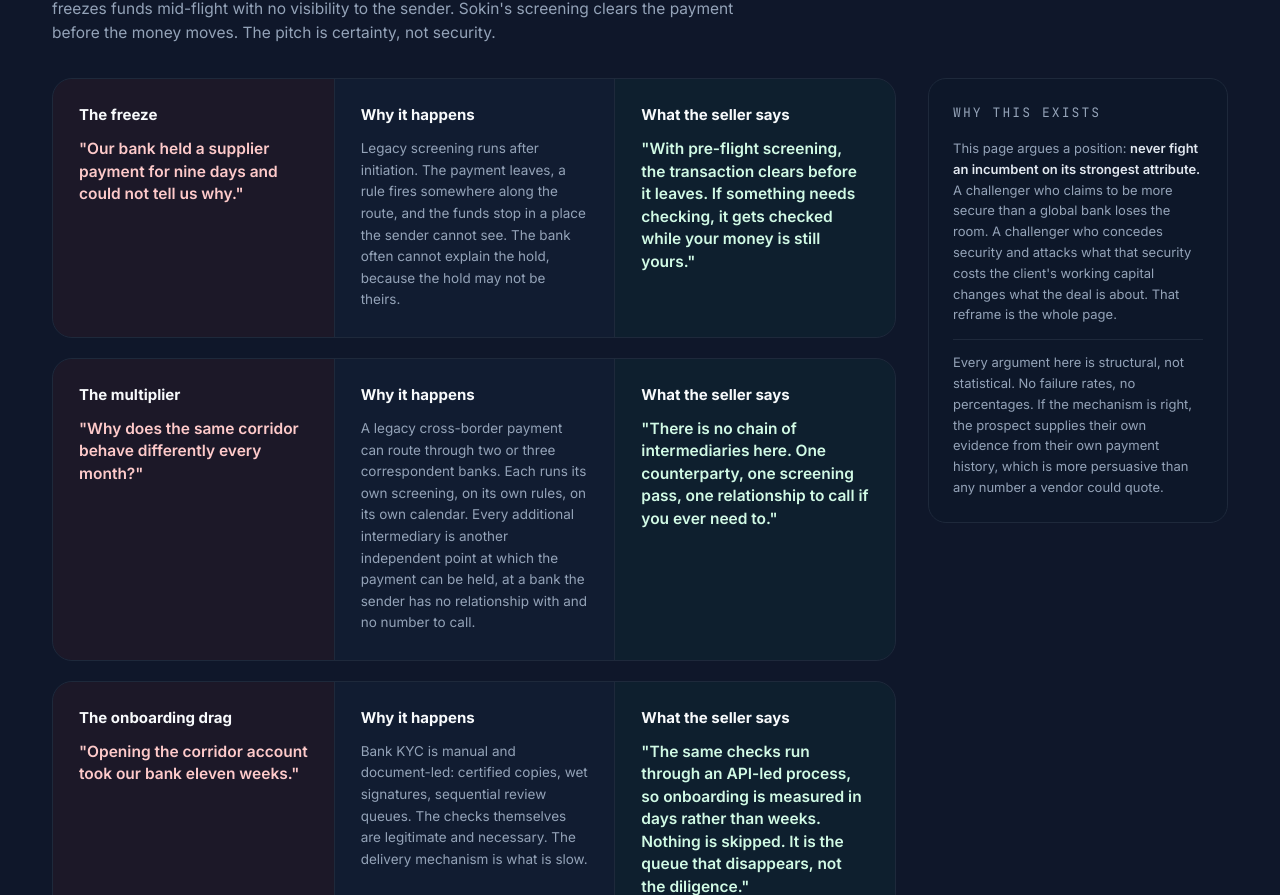
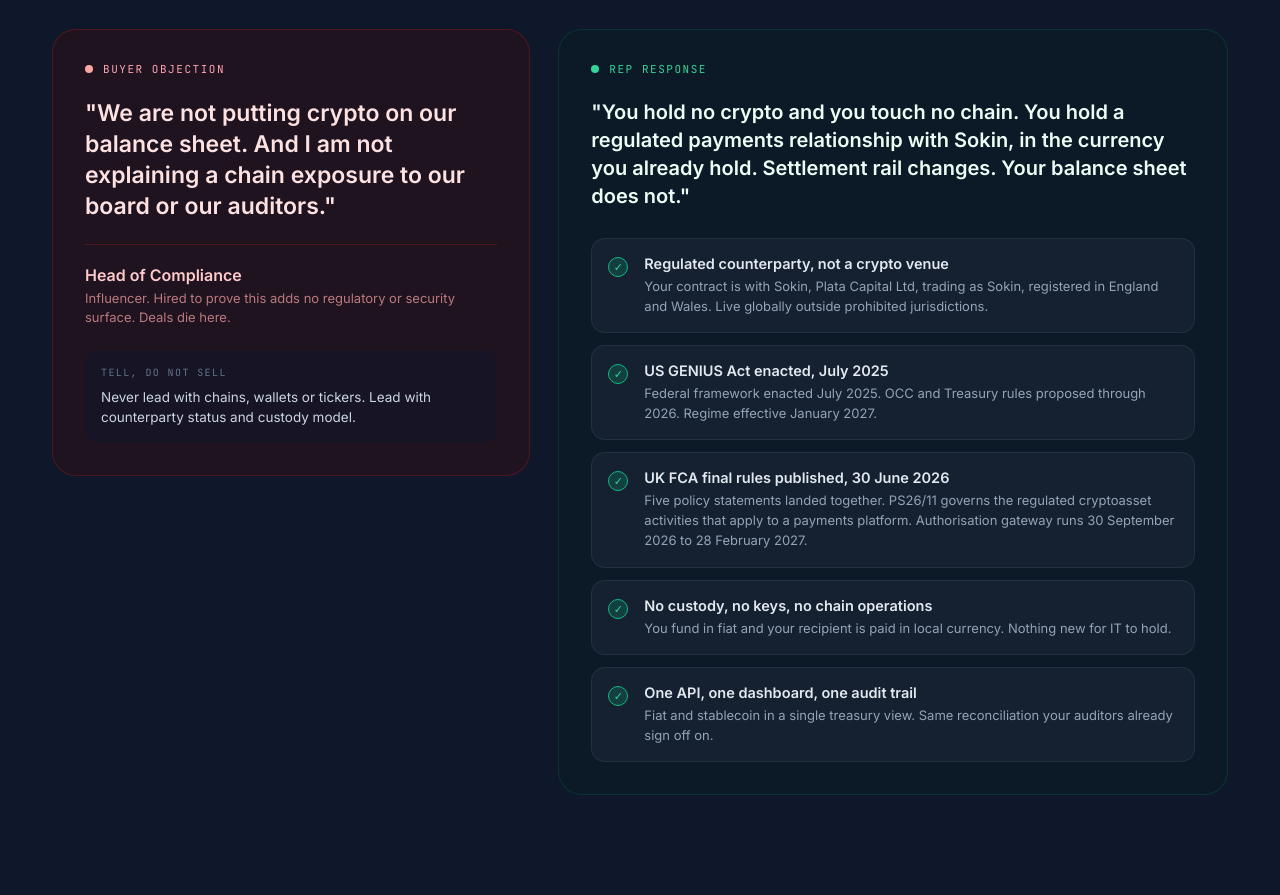
Before and after one commit to EvaJovanova26/sokin-war-room, a plain HTML site: page battlecard.html in a window 1280 px wide. Shown: the part 286-1181 px from the top of the page. Drawn offline with Linux system fonts and the light colour scheme.

Commit message:
Add files via upload

```diff
--- a/battlecard.html
+++ b/battlecard.html
@@ -3,7 +3,7 @@
 <head>
   <meta charset="UTF-8">
   <meta name="viewport" content="width=device-width, initial-scale=1.0">
-  <title>Frozen is not safe · Sokin Send GTM Hub</title>
+  <title>Compliance Battlecard · Sokin Send GTM Hub</title>
 
   <link rel="preconnect" href="https://fonts.googleapis.com">
   <link rel="preconnect" href="https://fonts.gstatic.com" crossorigin>
@@ -28,11 +28,11 @@
         </div>
       </div>
       <nav class="tab-nav">
-        <a href="index.html">1. The cost of waiting</a>
-        <a href="battlecard.html" aria-current="page">2. Frozen is not safe</a>
-        <a href="icp-scorer.html">3. Who is worth chasing</a>
+        <a href="index.html">1. ROI Calculator</a>
+        <a href="battlecard.html" aria-current="page">2. Compliance Battlecard</a>
+        <a href="icp-scorer.html">3. ICP Scorer</a>
         <a href="weekend-test.html">4. The Weekend Test</a>
-        <a href="90-days.html">5. The first 90 days</a>
+        <a href="90-days.html">5. 90 Days vs the JD</a>
       </nav>
     </div>
   </header>
@@ -40,85 +40,88 @@
   <main class="page">
 
     <div class="page-intro">
-      <span class="eyebrow eyebrow-pink">Objection handling</span>
-      <h1 class="page-title">Frozen is not safe</h1>
-      <p class="page-lede">Banks are secure. Concede that immediately. The question a treasurer should ask is what that security does to their working capital. Legacy compliance runs after the payment leaves, so a flag freezes funds mid-flight with no visibility to the sender. Sokin's screening clears the payment before the money moves. The pitch is certainty, not security.</p>
+      <span class="eyebrow eyebrow-pink">Decision stage · sales enablement</span>
+      <h1 class="page-title">Compliance battlecard</h1>
+      <p class="page-lede">Sokin's own committee map shows Compliance and IT stalling Tier 1 and Tier 2 deals. One page neutralises it, deployed before the objection surfaces.</p>
     </div>
 
-    <div class="stage-rail">
+    <div class="battlecard-grid">
 
-      <!-- ============ MAIN STAGE ============
-           Three plays. Each play is one self-contained div with three
-           cells: what the prospect says, why the legacy structure
-           produces that outcome, and what the seller says back.
-           Copy a whole .play block to add one. -->
-      <div>
+      <!-- ============ LEFT: THE OBJECTION ============ -->
+      <div class="objection-card">
+        <div class="speaker-row">
+          <div class="speaker-dot dot-red"></div>
+          <span class="speaker-label label-red">Buyer objection</span>
+        </div>
 
-        <div class="play">
-          <div class="play-cell play-cell-prospect">
-            <p class="play-name">The freeze</p>
-            <p class="play-quote">"Our bank held a supplier payment for nine days and could not tell us why."</p>
+        <p class="objection-quote">"We are not putting crypto on our balance sheet. And I am not explaining a chain exposure to our board or our auditors."</p>
+
+        <div class="persona-block">
+          <p class="persona-name">Head of Compliance</p>
+          <p class="persona-role">Influencer. Hired to prove this adds no regulatory or security surface. Deals die here.</p>
         </div>
-          <div class="play-cell">
-            <p class="play-name">Why it happens</p>
-            <p class="play-mechanism">Legacy screening runs after initiation. The payment leaves, a rule fires somewhere along the route, and the funds stop in a place the sender cannot see. The bank often cannot explain the hold, because the hold may not be theirs.</p>
-          </div>
-          <div class="play-cell play-cell-seller">
-            <p class="play-name">What the seller says</p>
-            <p class="play-quote">"With pre-flight screening, the transaction clears before it leaves. If something needs checking, it gets checked while your money is still yours."</p>
+
+        <div class="coach-box">
+          <span class="card-label">Tell, do not sell</span>
+          <p>Never lead with chains, wallets or tickers. Lead with counterparty status and custody model.</p>
         </div>
       </div>
 
-        <div class="play">
-          <div class="play-cell play-cell-prospect">
-            <p class="play-name">The multiplier</p>
-            <p class="play-quote">"Why does the same corridor behave differently every month?"</p>
+      <!-- ============ RIGHT: THE RESPONSE ============
+           To add a proof point, copy one whole "fact-row" div
+           and edit the two lines of text inside it. -->
+      <div class="response-card">
+        <div class="speaker-row">
+          <div class="speaker-dot dot-emerald"></div>
+          <span class="speaker-label label-emerald">Rep response</span>
         </div>
-          <div class="play-cell">
-            <p class="play-name">Why it happens</p>
-            <p class="play-mechanism">A legacy cross-border payment can route through two or three correspondent banks. Each runs its own screening, on its own rules, on its own calendar. Every additional intermediary is another independent point at which the payment can be held, at a bank the sender has no relationship with and no number to call.</p>
-          </div>
-          <div class="play-cell play-cell-seller">
-            <p class="play-name">What the seller says</p>
-            <p class="play-quote">"There is no chain of intermediaries here. One counterparty, one screening pass, one relationship to call if you ever need to."</p>
+
+        <p class="response-quote">"You hold no crypto and you touch no chain. You hold a regulated payments relationship with Sokin, in the currency you already hold. Settlement rail changes. Your balance sheet does not."</p>
+
+        <div class="fact-list">
+
+          <div class="fact-row">
+            <div class="fact-check">✓</div>
+            <div>
+              <p class="fact-title">Regulated counterparty, not a crypto venue</p>
+              <p class="fact-body">Your contract is with Sokin, Plata Capital Ltd, trading as Sokin, registered in England and Wales. Live globally outside prohibited jurisdictions.</p>
             </div>
           </div>
 
-        <div class="play">
-          <div class="play-cell play-cell-prospect">
-            <p class="play-name">The onboarding drag</p>
-            <p class="play-quote">"Opening the corridor account took our bank eleven weeks."</p>
-          </div>
-          <div class="play-cell">
-            <p class="play-name">Why it happens</p>
-            <p class="play-mechanism">Bank KYC is manual and document-led: certified copies, wet signatures, sequential review queues. The checks themselves are legitimate and necessary. The delivery mechanism is what is slow.</p>
-          </div>
-          <div class="play-cell play-cell-seller">
-            <p class="play-name">What the seller says</p>
-            <p class="play-quote">"The same checks run through an API-led process, so onboarding is measured in days rather than weeks. Nothing is skipped. It is the queue that disappears, not the diligence."</p>
+          <div class="fact-row">
+            <div class="fact-check">✓</div>
+            <div>
+              <p class="fact-title">US GENIUS Act enacted, July 2025</p>
+              <p class="fact-body">Federal framework enacted July 2025. OCC and Treasury rules proposed through 2026. Regime effective January 2027.</p>
             </div>
           </div>
 
-        <div class="reg-footer" style="margin-top: 22px;">
-          Regulatory context, for reference rather than for the pitch: the US GENIUS Act, a federal stablecoin framework, was enacted in July 2025. In the UK, FCA policy statement PS26/10 was published in June 2026, with issuer authorisation opening in September 2026. Licences are table stakes. They sit in a footer because they are not what wins the deal.
+          <div class="fact-row">
+            <div class="fact-check">✓</div>
+            <div>
+              <p class="fact-title">UK FCA final rules published, 30 June 2026</p>
+              <p class="fact-body">Five policy statements landed together. PS26/11 governs the regulated cryptoasset activities that apply to a payments platform. Authorisation gateway runs 30 September 2026 to 28 February 2027.</p>
+            </div>
           </div>
 
-        <div style="margin-top: 24px;">
-          <a class="exit-link" href="weekend-test.html">See these plays running inside one campaign &rarr;</a>
+          <div class="fact-row">
+            <div class="fact-check">✓</div>
+            <div>
+              <p class="fact-title">No custody, no keys, no chain operations</p>
+              <p class="fact-body">You fund in fiat and your recipient is paid in local currency. Nothing new for IT to hold.</p>
+            </div>
+          </div>
+
+          <div class="fact-row">
+            <div class="fact-check">✓</div>
+            <div>
+              <p class="fact-title">One API, one dashboard, one audit trail</p>
+              <p class="fact-body">Fiat and stablecoin in a single treasury view. Same reconciliation your auditors already sign off on.</p>
+            </div>
           </div>
 
         </div>
-
-      <!-- ============ SIDE RAIL ============ -->
-      <aside class="rail">
-        <p class="rail-title">Why this exists</p>
-        <div class="rail-item">
-          <p>This page argues a position: <strong>never fight an incumbent on its strongest attribute.</strong> A challenger who claims to be more secure than a global bank loses the room. A challenger who concedes security and attacks what that security costs the client's working capital changes what the deal is about. That reframe is the whole page.</p>
       </div>
-        <div class="rail-item">
-          <p>Every argument here is structural, not statistical. No failure rates, no percentages. If the mechanism is right, the prospect supplies their own evidence from their own payment history, which is more persuasive than any number a vendor could quote.</p>
-        </div>
-      </aside>
 
     </div>
 
```
Lines whose indentation alone changed are shown as unchanged.
